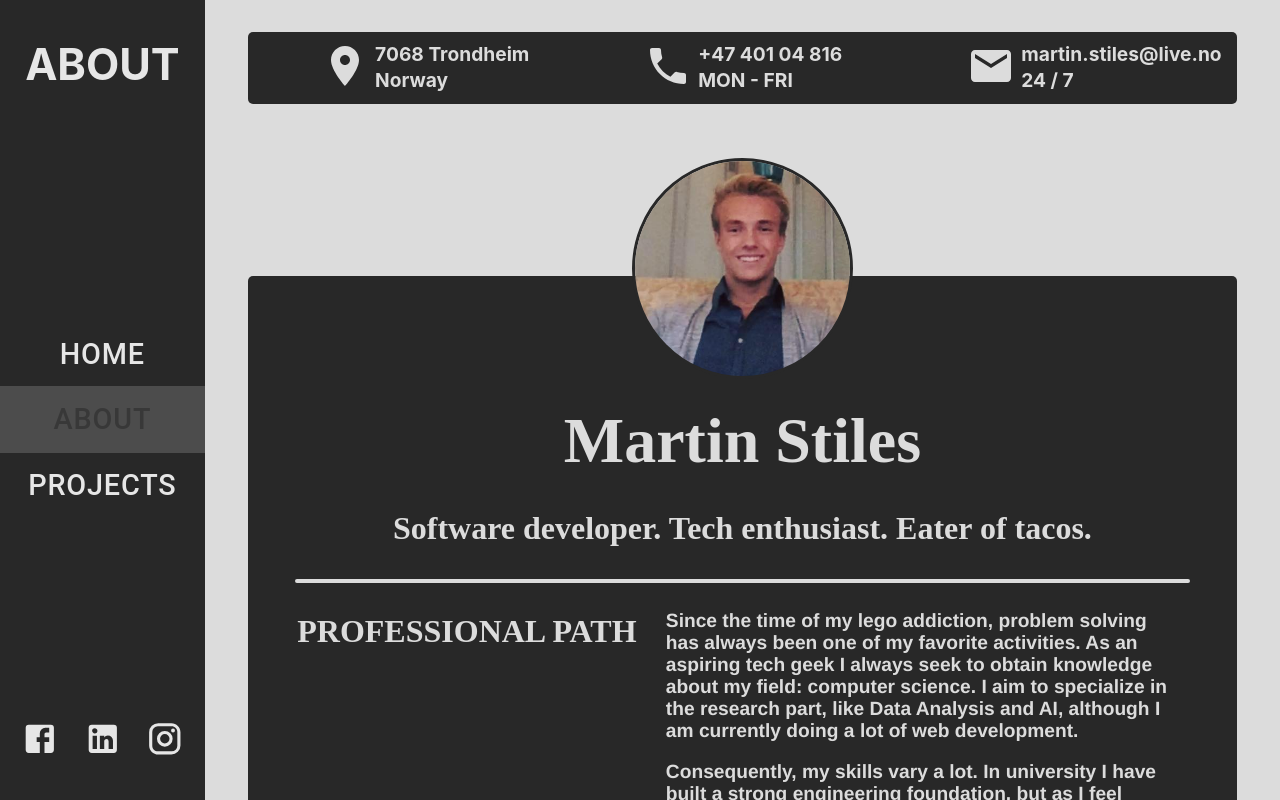
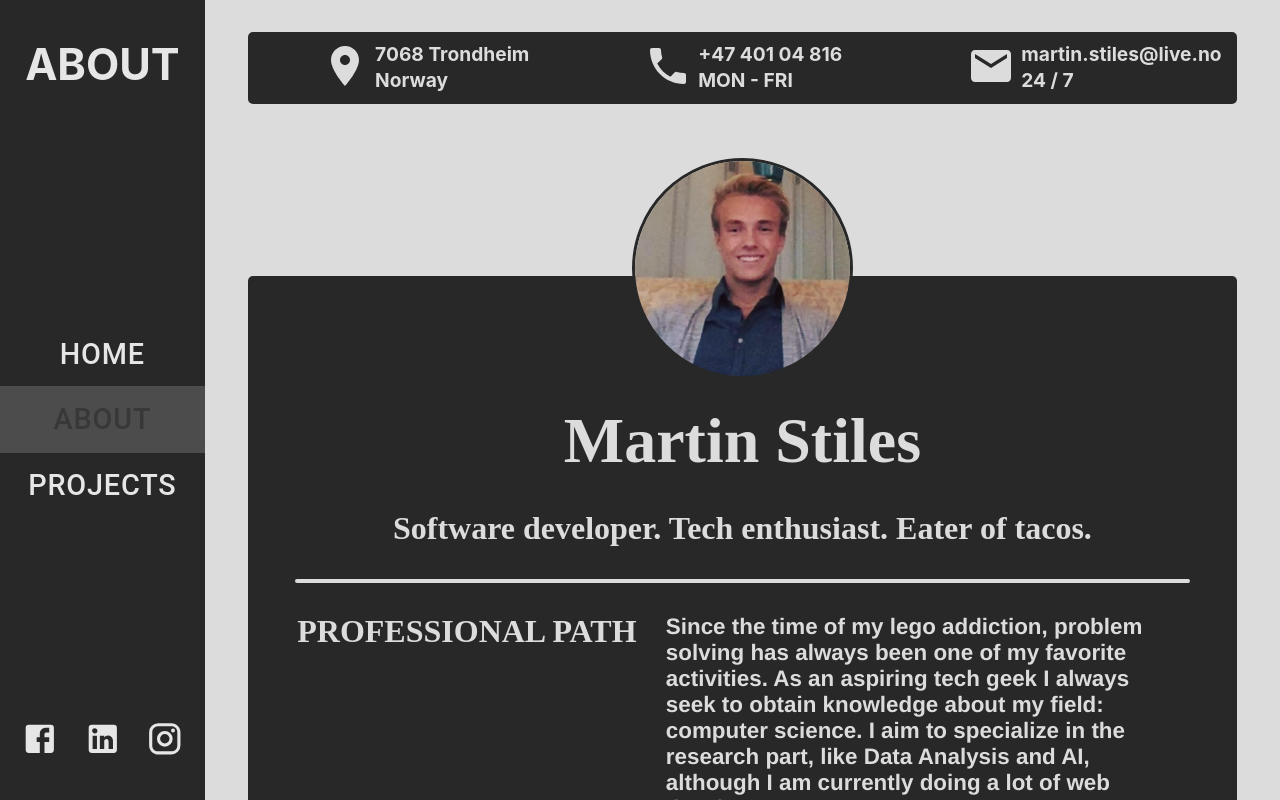
Before and after one commit to martinstiles/website-old, a React (Create React App) app: page / in a window 1280 px wide. Both pictures are taken after a click on the button "ABOUT". Built offline with nearby package versions, Linux system fonts and the light colour scheme; a web font is replaced by a local one.

Commit message:
All info sections styled

```diff
--- a/src/views/about/components/education.js
+++ b/src/views/about/components/education.js
@@ -7,9 +7,9 @@ const Eduaction = () => {
   const isSmallScreen = useMediaQuery('(max-width:800px)') // Boolean that is true if screen is 800px or less
 
   const titleStyle = {fontSize: isSmallScreen ? '1.5em' : '2em', marginBottom: '2px'}
-  const workStyle = {color: `rgb(${[90, 172, 235]})`, fontSize: isSmallScreen ? '1.2em' : '1.6em', textDecoration: 'underline', margin: '4px 0'}
+  const workStyle = {fontSize: isSmallScreen ? '1.2em' : '1.6em', color: `rgb(${[90, 172, 235]})`, textDecoration: 'underline', margin: '4px 0'}
   const textStyle = {fontSize: isSmallScreen ? '1.2em' : '1.4em', margin: '4px 0'}
-  const descriptionStyle = {marginBottom: '2em', marginTop: '8px', fontSize: '1.2em'}
+  const descriptionStyle = {fontSize: isSmallScreen ? '1.1em' : '1.2em', marginBottom: '2em', marginTop: '8px'}
 
   return (
     <InfoSection header='EDUCATION'>
--- a/src/views/about/components/professionalPath.js
+++ b/src/views/about/components/professionalPath.js
@@ -14,16 +14,18 @@ const SkillHeader = (props) => {
       <div style={hideText}>
         <h1 style={skillStyle}> {props.header} </h1>
       </div>
-      <CircularProgressbar value={percentage} text={`${percentage}%`} styles={buildStyles({ textColor: "white", trailColor: "white"})}/>
+      <CircularProgressbar value={percentage} text={`${percentage}%`} styles={buildStyles({ textColor: `rgb(${[230,230,230,1]})`, trailColor: `rgb(${[230,230,230,1]})`})}/>
     </>
   )
 }
 
 const ProfessionalPath = (props) => {
-  const smallScreen = useMediaQuery('(max-width:1100px)')
+  const mediumScreen = useMediaQuery('(max-width:1100px)')
+  const isSmallScreen = useMediaQuery('(max-width:800px)') // Boolean that is true if screen is 800px or less
+
   const flexBox = {display: 'flex', justifyContent: 'space-around', marginTop: '0%'}
-  const circleStyle = {flex: '33%', maxWidth: smallScreen ? '6em' : '8em', textAlign: 'center', textOverflow: 'ellipsis'}
-  const textStyle = {fontSize: '1.2em'}
+  const circleStyle = {flex: '33%', maxWidth: mediumScreen ? '6em' : '8em', textAlign: 'center', textOverflow: 'ellipsis'}
+  const textStyle = {fontSize: isSmallScreen ? '1.2em' : '1.4em'}
 
   return (
     <InfoSection header='PROFESSIONAL PATH'>
--- a/src/views/about/components/workExperience.js
+++ b/src/views/about/components/workExperience.js
@@ -1,12 +1,15 @@
 import React from 'react'
 import InfoSection from './infoSection'
 import Link from '@material-ui/core/Link'
+import useMediaQuery from '@material-ui/core/useMediaQuery'
 
 const WorkExperience = () => {
-  const titleStyle = {fontSize: '2em', marginBottom: '2px'}
-  const workStyle = {color: `rgb(${[90, 172, 235]})`, fontSize: '1.6em', textDecoration: 'underline', margin: '4px 0'}
-  const textStyle = {fontSize: '1.4em', margin: '4px 0'}
-  const descriptionStyle = {marginBottom: '2em', marginTop: '8px', fontSize: '1.2em'}
+  const isSmallScreen = useMediaQuery('(max-width:800px)') // Boolean that is true if screen is 800px or less
+
+  const titleStyle = {fontSize: isSmallScreen ? '1.5em' : '2em', marginBottom: '2px'}
+  const workStyle = {fontSize: isSmallScreen ? '1.2em' : '1.6em', color: `rgb(${[90, 172, 235]})`, textDecoration: 'underline', margin: '4px 0'}
+  const textStyle = {fontSize: isSmallScreen ? '1.2em' : '1.4em', margin: '4px 0'}
+  const descriptionStyle = {fontSize: isSmallScreen ? '1.1em' : '1.2em', marginBottom: '2em', marginTop: '8px'}
 
   return (
     <InfoSection header='WORK EXPERIENCE'>
```
